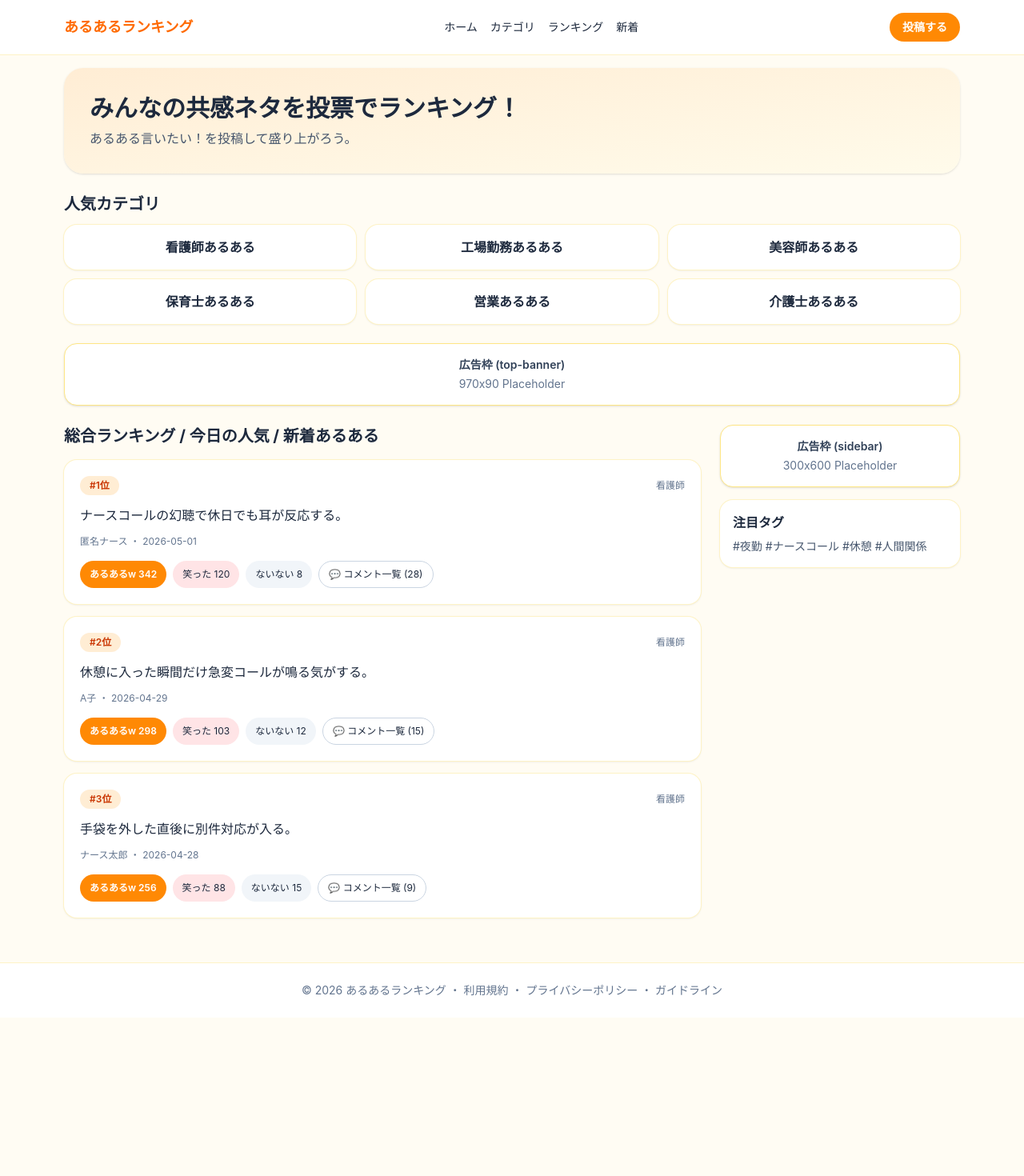
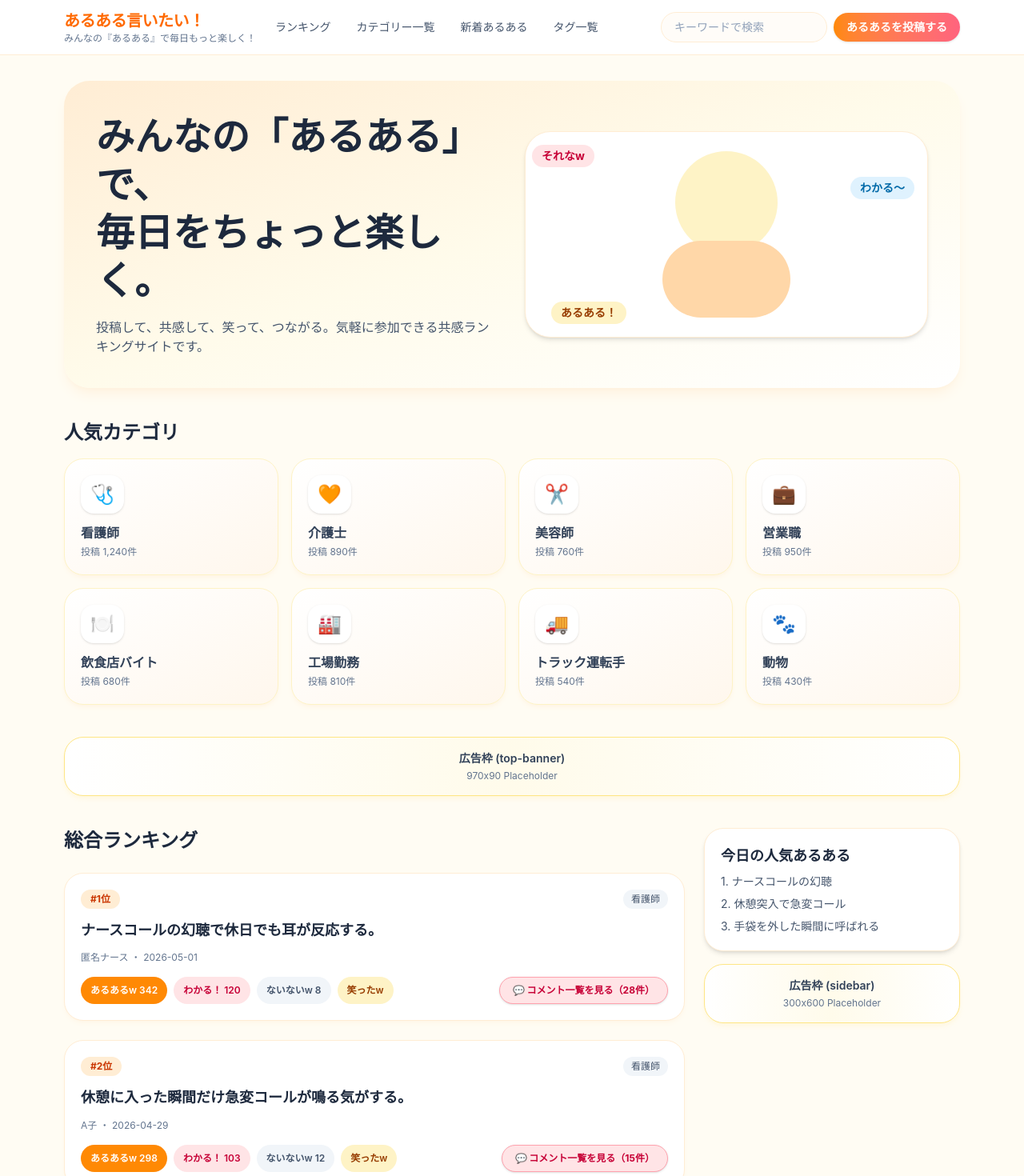
Before and after one commit to ikeshidr/aruaru-ranking, a Next.js app: page / in a window 1280 px wide. Shown: the top 1470 px of the page at 80% size. Before the commit the page ends 1272 px from the top, so only its background shows below. Built offline with nearby package versions, Linux system fonts and the light colour scheme.

Commit message:
Further enhance homepage and nurse UI fidelity

```diff
--- a/src/app/c/nurse/page.tsx
+++ b/src/app/c/nurse/page.tsx
@@ -4,12 +4,30 @@ import { nursePosts, nurseTags } from '@/data/dummy';
 
 export default function NursePage() {
   return (
-    <main className="mx-auto max-w-6xl space-y-5 p-4">
+    <main className="mx-auto max-w-6xl space-y-7 px-4 py-8">
       <p className="text-sm text-slate-500">ホーム &gt; 職業あるある &gt; 看護師</p>
-      <section className="rounded-3xl bg-white p-6 shadow-sm ring-1 ring-amber-100"><h1 className="text-2xl font-bold">看護師あるある</h1><p className="mt-1 text-sm text-slate-600">投稿数 1,240件 ・ 総投票 54,000票</p><button className="mt-4 rounded-full bg-orange-400 px-4 py-2 text-sm font-semibold text-white">このカテゴリに投稿する</button></section>
-      <section className="flex flex-wrap gap-2">{['人気順','新着順','急上昇','殿堂入り'].map((t)=><button key={t} className="rounded-full border px-3 py-1 text-sm">{t}</button>)}</section>
-      <section className="flex flex-wrap gap-2">{nurseTags.map((t)=><button key={t} className="rounded-full bg-amber-100 px-3 py-1 text-xs">{t}</button>)}</section>
-      <section className="grid gap-6 lg:grid-cols-[1fr_300px]"><div className="space-y-4">{nursePosts.map((p)=><PostCard key={p.id} post={p} />)}</div><aside className="space-y-4"><div className="rounded-2xl bg-white p-4 shadow-sm ring-1 ring-amber-100"><h3 className="font-semibold">カテゴリ内ランキング TOP5</h3><ol className="mt-2 list-decimal pl-4 text-sm text-slate-600"><li>ナースコール</li><li>休憩</li><li>人間関係</li></ol></div><AdSlot position="category-sidebar" size="300x250" /></aside></section>
+      <section className="rounded-[2rem] border border-rose-100 bg-gradient-to-br from-rose-100 via-pink-50 to-white p-7 shadow-lg shadow-rose-100/50">
+        <div className="flex flex-wrap items-center justify-between gap-6">
+          <div>
+            <h1 className="text-3xl font-black text-rose-700 md:text-4xl">看護師あるある</h1>
+            <p className="mt-3 text-sm text-slate-600">夜勤・ナースコール・休憩あるあるなど、看護師の毎日に寄り添う共感ネタを楽しもう。</p>
+            <button className="mt-5 rounded-full bg-gradient-to-r from-orange-400 to-rose-400 px-5 py-2.5 text-sm font-bold text-white shadow">看護師あるあるを投稿する</button>
+          </div>
+          <div className="rounded-3xl bg-white/80 px-6 py-5 text-5xl shadow-sm">🩺 📋 💗</div>
+        </div>
+      </section>
+
+      <section className="flex flex-wrap gap-2">{['ランキング', '新着順', 'コメントが多い順'].map((t, i) => <button key={t} className={`rounded-full px-4 py-2 text-sm font-semibold ${i === 0 ? 'bg-rose-500 text-white' : 'border border-rose-200 bg-white text-rose-600'}`}>{t}</button>)}</section>
+      <section className="flex flex-wrap gap-2">{nurseTags.map((t) => <button key={t} className="rounded-full bg-rose-100 px-3 py-1 text-xs font-semibold text-rose-700">{t}</button>)}</section>
+
+      <section className="grid gap-6 lg:grid-cols-[1fr_320px]">
+        <div className="space-y-4">{nursePosts.map((p) => <PostCard key={p.id} post={p} />)}</div>
+        <aside className="space-y-4">
+          <div className="rounded-3xl border border-rose-100 bg-white p-5 shadow-md"><h3 className="font-bold text-rose-700">看護師あるあるランキング</h3><ol className="mt-3 list-decimal space-y-1 pl-5 text-sm text-slate-600"><li>ナースコールの幻聴</li><li>休憩に入ると急変</li><li>手袋外した瞬間に呼ばれる</li><li>申し送り後に思い出す</li><li>夜勤明けは変なテンション</li></ol></div>
+          <AdSlot position="category-sidebar" size="300x250" />
+          <div className="rounded-3xl border border-rose-100 bg-white p-5 shadow-md"><h3 className="font-bold text-rose-700">人気タグ</h3><p className="mt-2 text-sm text-slate-600">#夜勤 #ナースコール #人間関係 #患者さん #休憩</p></div>
+        </aside>
+      </section>
     </main>
   );
 }
--- a/src/app/page.tsx
+++ b/src/app/page.tsx
@@ -5,14 +5,58 @@ import { nursePosts, popularCategories } from '@/data/dummy';
 
 export default function Home() {
   return (
-    <main className="mx-auto max-w-6xl space-y-6 p-4">
-      <section className="rounded-3xl bg-gradient-to-br from-orange-100 to-amber-50 p-8 shadow-sm"><h1 className="text-3xl font-bold">みんなの共感ネタを投票でランキング！</h1><p className="mt-2 text-slate-600">あるある言いたい！を投稿して盛り上がろう。</p></section>
-      <section><h2 className="mb-3 text-xl font-bold">人気カテゴリ</h2><div className="grid grid-cols-2 gap-3 md:grid-cols-3">{popularCategories.map((c)=><CategoryCard key={c} name={c} />)}</div></section>
+    <main className="mx-auto max-w-6xl space-y-10 px-4 py-8">
+      <section className="grid items-center gap-8 rounded-[2rem] bg-gradient-to-br from-orange-100 via-amber-50 to-white p-7 shadow-lg shadow-orange-100/60 md:grid-cols-2 md:p-10">
+        <div>
+          <h1 className="text-3xl font-black leading-tight text-slate-800 md:text-5xl">みんなの「あるある」で、
+            <br />毎日をちょっと楽しく。</h1>
+          <p className="mt-4 text-slate-600">投稿して、共感して、笑って、つながる。気軽に参加できる共感ランキングサイトです。</p>
+        </div>
+        <div className="relative rounded-[2rem] border border-orange-100 bg-white p-6 shadow-md">
+          <div className="mx-auto h-32 w-32 rounded-full bg-amber-100" />
+          <div className="mx-auto -mt-4 h-24 w-40 rounded-[999px] bg-orange-200" />
+          <p className="absolute left-2 top-4 rounded-full bg-rose-100 px-3 py-1 text-sm font-bold text-rose-700">それなw</p>
+          <p className="absolute right-4 top-14 rounded-full bg-sky-100 px-3 py-1 text-sm font-bold text-sky-700">わかる〜</p>
+          <p className="absolute left-8 bottom-4 rounded-full bg-amber-100 px-3 py-1 text-sm font-bold text-amber-800">あるある！</p>
+        </div>
+      </section>
+
+      <section>
+        <h2 className="mb-4 text-2xl font-black">人気カテゴリ</h2>
+        <div className="grid grid-cols-2 gap-4 md:grid-cols-4">
+          {popularCategories.map((c) => (
+            <CategoryCard key={c.name} name={c.name} count={c.count} />
+          ))}
+        </div>
+      </section>
+
       <AdSlot position="top-banner" size="970x90" />
-      <section className="grid gap-6 lg:grid-cols-[1fr_300px]">
-        <div className="space-y-4"><h2 className="text-xl font-bold">総合ランキング / 今日の人気 / 新着あるある</h2>{nursePosts.map((p)=><PostCard key={p.id} post={p} />)}</div>
-        <aside className="space-y-4"><AdSlot position="sidebar" size="300x600" /><div className="rounded-2xl bg-white p-4 shadow-sm ring-1 ring-amber-100"><h3 className="mb-2 font-semibold">注目タグ</h3><p className="text-sm text-slate-600">#夜勤 #ナースコール #休憩 #人間関係</p></div></aside>
+
+      <section className="grid gap-6 lg:grid-cols-[1fr_320px]">
+        <div className="space-y-6">
+          <h2 className="text-2xl font-black">総合ランキング</h2>
+          {nursePosts.map((p) => (
+            <PostCard key={p.id} post={p} />
+          ))}
+          <AdSlot position="ranking-bottom" size="970x90" />
+        </div>
+        <aside className="space-y-4">
+          <div className="rounded-3xl border border-orange-100 bg-white p-5 shadow-md">
+            <h3 className="mb-2 text-lg font-bold">今日の人気あるある</h3>
+            <ol className="space-y-2 text-sm text-slate-600">
+              <li>1. ナースコールの幻聴</li><li>2. 休憩突入で急変コール</li><li>3. 手袋を外した瞬間に呼ばれる</li>
+            </ol>
+          </div>
+          <AdSlot position="sidebar" size="300x600" />
+        </aside>
       </section>
+
+      <section className="grid gap-6 md:grid-cols-2">
+        <section className="rounded-3xl border border-orange-100 bg-white p-6 shadow-md"><h3 className="mb-3 text-xl font-bold">新着あるある</h3><ul className="space-y-2 text-sm text-slate-600"><li>・申し送り直後に思い出す伝達事項</li><li>・白衣のポケットが小物でパンパン</li><li>・夜勤明けはテンションが逆に高い</li><li>・点滴準備中に別件コールが重なる</li></ul></section>
+        <section className="rounded-3xl border border-orange-100 bg-white p-6 shadow-md"><h3 className="mb-3 text-xl font-bold">注目のタグ</h3><p className="text-sm text-slate-600">#夜勤 #人間関係 #患者さん #休憩 #新人教育 #シフト #ナースコール #申し送り</p></section>
+      </section>
+
+      <AdSlot position="sponsor-banner" size="970x90" />
     </main>
   );
 }
--- a/src/components/AdSlot.tsx
+++ b/src/components/AdSlot.tsx
@@ -1,8 +1,8 @@
 export function AdSlot({ position, size }: { position: string; size: string }) {
   return (
-    <div className="rounded-2xl border border-amber-200 bg-white p-4 text-center text-sm text-slate-500 shadow-sm">
+    <div className="rounded-3xl border border-amber-200 bg-gradient-to-r from-white via-amber-50 to-white p-4 text-center text-sm text-slate-500 shadow-md shadow-amber-100/40">
       <p className="mb-1 font-semibold text-slate-700">広告枠 ({position})</p>
-      <p>{size} Placeholder</p>
+      <p className="text-xs">{size} Placeholder</p>
     </div>
   );
 }
--- a/src/components/CategoryCard.tsx
+++ b/src/components/CategoryCard.tsx
@@ -1,3 +1,20 @@
-export function CategoryCard({ name }: { name: string }) {
-  return <div className="rounded-2xl bg-white p-4 text-center font-semibold shadow-sm ring-1 ring-amber-100">{name}あるある</div>;
+const icons: Record<string, string> = {
+  看護師: '🩺',
+  介護士: '🧡',
+  美容師: '✂️',
+  営業職: '💼',
+  飲食店バイト: '🍽️',
+  工場勤務: '🏭',
+  トラック運転手: '🚚',
+  動物: '🐾'
+};
+
+export function CategoryCard({ name, count }: { name: string; count: number }) {
+  return (
+    <div className="rounded-3xl border border-amber-100 bg-gradient-to-br from-white to-orange-50 p-5 shadow-md shadow-orange-100/40 transition hover:-translate-y-1">
+      <div className="mb-3 inline-flex rounded-2xl bg-white px-3 py-2 text-2xl shadow-sm">{icons[name] ?? '✨'}</div>
+      <div className="font-bold text-slate-700">{name}</div>
+      <p className="mt-1 text-xs text-slate-500">投稿 {count.toLocaleString()}件</p>
+    </div>
+  );
 }
--- a/src/components/Header.tsx
+++ b/src/components/Header.tsx
@@ -1,14 +1,37 @@
 import Link from 'next/link';
+
+const navItems = ['ランキング', 'カテゴリー一覧', '新着あるある', 'タグ一覧'];
 
 export function Header() {
   return (
-    <header className="sticky top-0 z-10 border-b border-amber-100 bg-white/95 backdrop-blur">
-      <div className="mx-auto flex max-w-6xl items-center justify-between gap-3 p-4">
-        <Link href="/" className="text-lg font-bold text-orange-500">あるあるランキング</Link>
-        <nav className="hidden gap-4 text-sm md:flex">
-          <Link href="/">ホーム</Link><Link href="/c/nurse">カテゴリ</Link><a>ランキング</a><a>新着</a>
-        </nav>
-        <button className="rounded-full bg-orange-400 px-4 py-2 text-sm font-semibold text-white">投稿する</button>
+    <header className="sticky top-0 z-20 border-b border-orange-100 bg-white/95 backdrop-blur">
+      <div className="mx-auto max-w-6xl px-4 py-3">
+        <div className="flex flex-wrap items-center gap-3 lg:flex-nowrap lg:justify-between">
+          <div className="min-w-0">
+            <Link href="/" className="block text-xl font-black tracking-tight text-orange-500">
+              あるある言いたい！
+            </Link>
+            <p className="text-xs text-slate-500">みんなの『あるある』で毎日もっと楽しく！</p>
+          </div>
+
+          <nav className="order-3 flex w-full gap-2 overflow-x-auto text-sm font-medium text-slate-600 lg:order-2 lg:w-auto lg:justify-center">
+            {navItems.map((item) => (
+              <a key={item} className="rounded-full px-3 py-1.5 hover:bg-orange-50 whitespace-nowrap">
+                {item}
+              </a>
+            ))}
+          </nav>
+
+          <div className="order-2 ml-auto flex items-center gap-2 lg:order-3">
+            <input
+              className="hidden w-52 rounded-full border border-orange-100 bg-orange-50/40 px-4 py-2 text-sm outline-none ring-orange-200 placeholder:text-slate-400 focus:ring-2 md:block"
+              placeholder="キーワードで検索"
+            />
+            <button className="rounded-full bg-gradient-to-r from-orange-400 to-rose-400 px-4 py-2 text-sm font-bold text-white shadow-sm">
+              あるあるを投稿する
+            </button>
+          </div>
+        </div>
       </div>
     </header>
   );
--- a/src/components/PostCard.tsx
+++ b/src/components/PostCard.tsx
@@ -2,15 +2,19 @@ import { Post } from './types';
 
 export function PostCard({ post }: { post: Post }) {
   return (
-    <article className="rounded-2xl bg-white p-5 shadow-sm ring-1 ring-amber-100">
-      <div className="mb-3 flex items-center justify-between"><span className="rounded-full bg-orange-100 px-3 py-1 text-xs font-semibold text-orange-700">#{post.rank}位</span><span className="text-xs text-slate-500">{post.category}</span></div>
-      <p className="mb-3 text-base font-medium leading-relaxed">{post.body}</p>
+    <article className="rounded-3xl border border-orange-100 bg-white p-5 shadow-md shadow-orange-100/30">
+      <div className="mb-3 flex items-center justify-between gap-2">
+        <span className="rounded-full bg-orange-100 px-3 py-1 text-xs font-bold text-orange-700">#{post.rank}位</span>
+        <span className="rounded-full bg-slate-100 px-2.5 py-1 text-xs text-slate-600">{post.category}</span>
+      </div>
+      <p className="mb-3 text-lg font-bold leading-relaxed text-slate-800">{post.body}</p>
       <p className="mb-4 text-xs text-slate-500">{post.author} ・ {post.createdAt}</p>
-      <div className="grid grid-cols-2 gap-2 sm:flex sm:flex-wrap">
+      <div className="flex flex-wrap gap-2">
         <button className="rounded-full bg-orange-400 px-3 py-2 text-xs font-semibold text-white">あるあるw {post.aruaru}</button>
-        <button className="rounded-full bg-rose-100 px-3 py-2 text-xs">笑った {post.funny}</button>
-        <button className="rounded-full bg-slate-100 px-3 py-2 text-xs">ないない {post.nai}</button>
-        <button className="rounded-full border border-slate-300 bg-white px-3 py-2 text-xs">💬 コメント一覧 ({post.comments})</button>
+        <button className="rounded-full bg-rose-100 px-3 py-2 text-xs font-semibold text-rose-700">わかる！ {post.funny}</button>
+        <button className="rounded-full bg-slate-100 px-3 py-2 text-xs font-semibold text-slate-600">ないないw {post.nai}</button>
+        <button className="rounded-full bg-amber-100 px-3 py-2 text-xs font-semibold text-amber-800">笑ったw</button>
+        <button className="ml-auto rounded-full border border-rose-300 bg-rose-100 px-4 py-2 text-xs font-bold text-rose-700 shadow-sm">💬 コメント一覧を見る（{post.comments}件）</button>
       </div>
     </article>
   );
--- a/src/data/dummy.ts
+++ b/src/data/dummy.ts
@@ -1,6 +1,16 @@
 import { Post } from '@/components/types';
 
-export const popularCategories = ['看護師', '工場勤務', '美容師', '保育士', '営業', '介護士'];
+export const popularCategories = [
+  { name: '看護師', count: 1240 },
+  { name: '介護士', count: 890 },
+  { name: '美容師', count: 760 },
+  { name: '営業職', count: 950 },
+  { name: '飲食店バイト', count: 680 },
+  { name: '工場勤務', count: 810 },
+  { name: 'トラック運転手', count: 540 },
+  { name: '動物', count: 430 }
+];
+
 export const nurseTags = ['すべて', '夜勤', 'ナースコール', '患者さん', '人間関係', '休憩'];
 export const nursePosts: Post[] = [
   { id: 1, rank: 1, category: '看護師', body: 'ナースコールの幻聴で休日でも耳が反応する。', author: '匿名ナース', createdAt: '2026-05-01', aruaru: 342, funny: 120, nai: 8, comments: 28, tags: ['夜勤', 'ナースコール'] },
```
